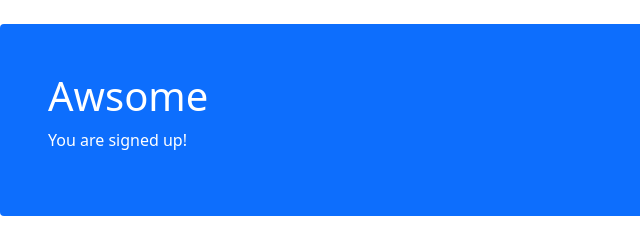
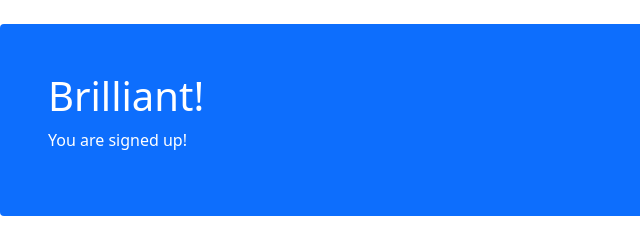
Before and after one commit to Sarvesh0108/NewsLetter-SignUp, a website: page success.html in a window 1280 px wide. Shown: the full height of the page, 0-640 px from the left. Drawn offline with nearby package versions, Linux system fonts and the light colour scheme.

Commit message:
Success page h1 changed

```diff
--- a/success.html
+++ b/success.html
@@ -7,7 +7,7 @@
   </head>
   <body>
     <div class="mt-4 p-5 bg-primary text-white rounded">
-  <h1>Awsome</h1>
+  <h1>Brilliant!</h1>
   <p>You are signed up!</p>
 </div>
   </body>
```
